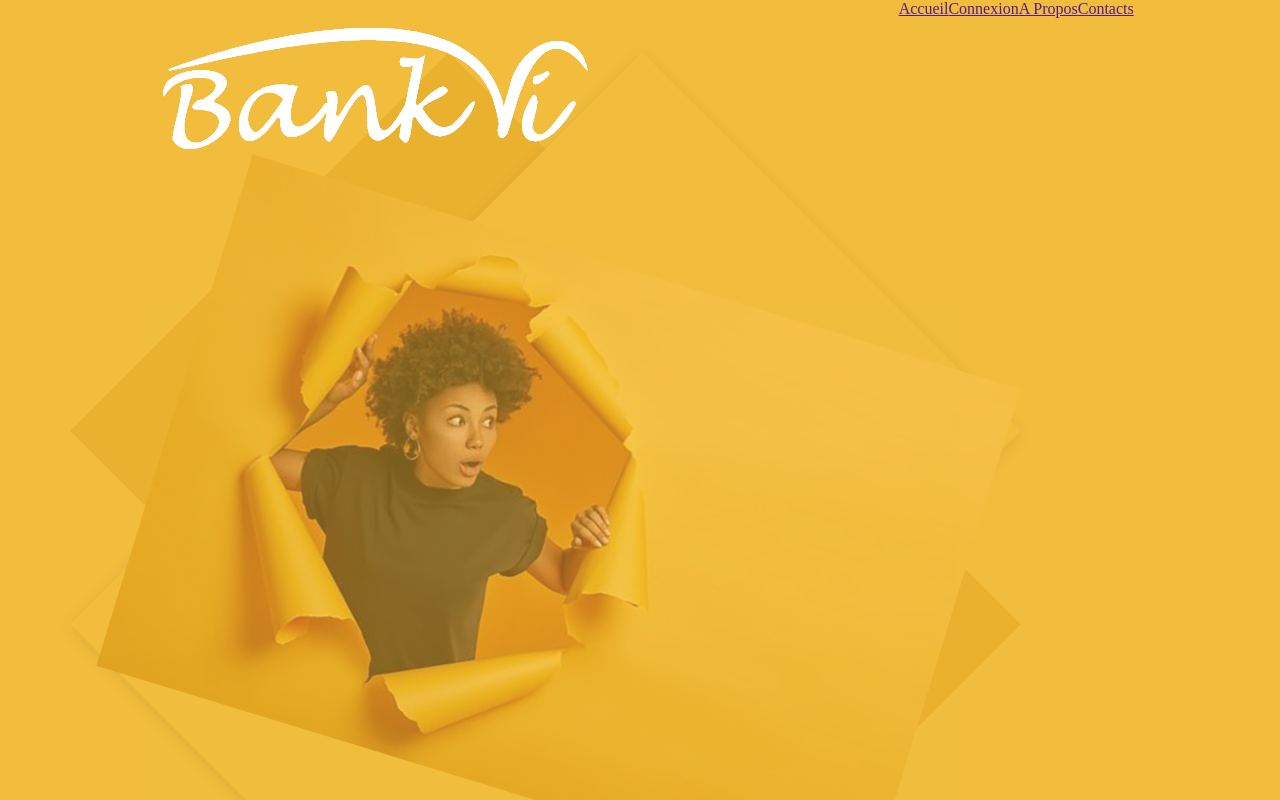
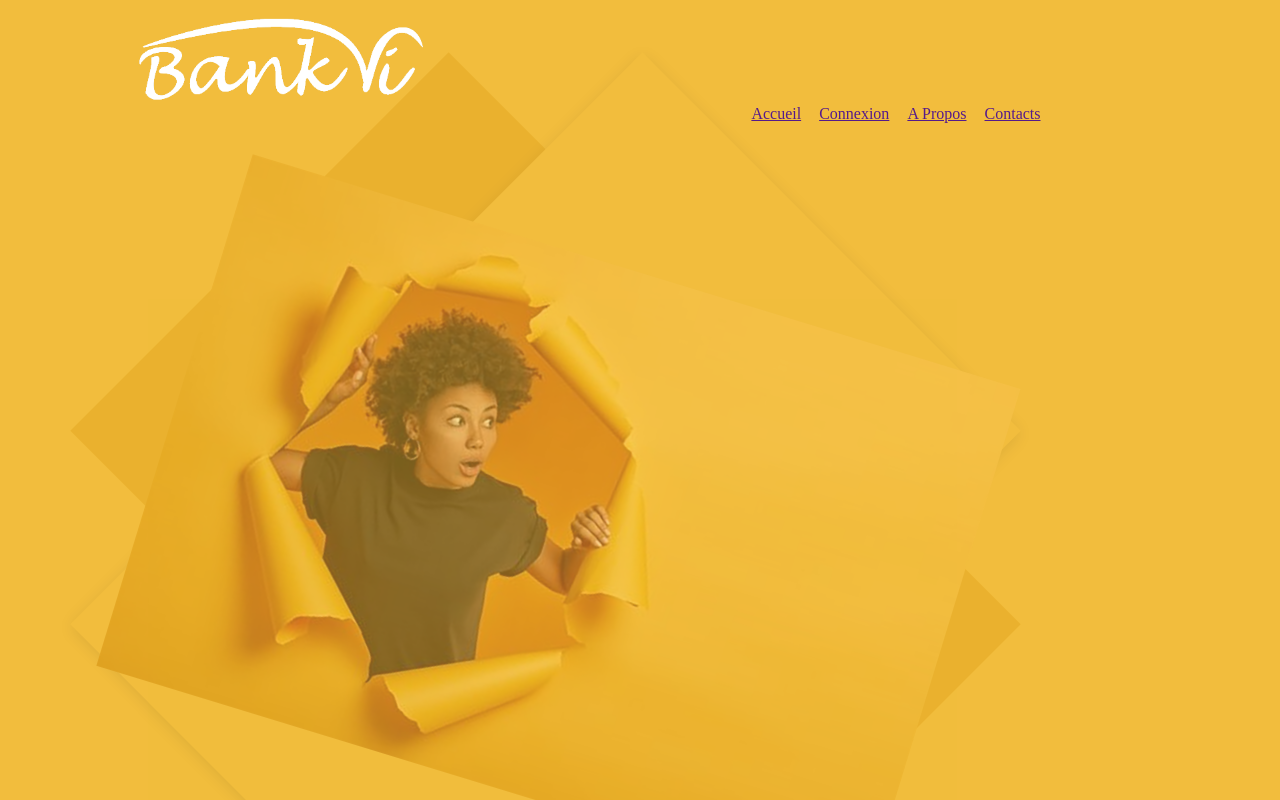
Before and after one commit to boboPrem1/bankvi-ui, an Angular app: page / in a window 1280 px wide. Built offline with nearby package versions, Linux system fonts and the light colour scheme.

Commit message:
Updae the header code of 15/09/22 at 18h

```diff
--- a/src/app/pages/index/components/header/header.component.html
+++ b/src/app/pages/index/components/header/header.component.html
@@ -1,9 +1,7 @@
 <header>
   <div class="header_container">
     <div class="logo_container">
-        <span>
           <img [src]="logo" alt="" srcset="">
-        </span>
     </div>
     <div class="middle_spacing"></div>
     <div class="menu_container">
--- a/src/app/pages/index/components/header/header.component.scss
+++ b/src/app/pages/index/components/header/header.component.scss
@@ -6,13 +6,28 @@ header {
   background-image: url("../../../../../assets/images/background_header.png");
   background-size: auto;
 }
-
-.header_container {
+img{
   width: 100%;
-  display: flex;
-  justify-content: space-evenly;
 }
 
-.logo_container {
-  font-size: 2rem;
+.header_container{
+  width: 80%;
+  margin: auto;
+  >div{
+    display: inline-block;
+    width: 30%;
+    margin: auto;
+    height: 10vh;
+  }
 }
+
+.menu_container{
+  padding: 5vh 0;
+}
+.links_container{
+  display: flex;
+  justify-content: space-around;
+  >a{
+    display: inline-block;
+  }
+}
```
